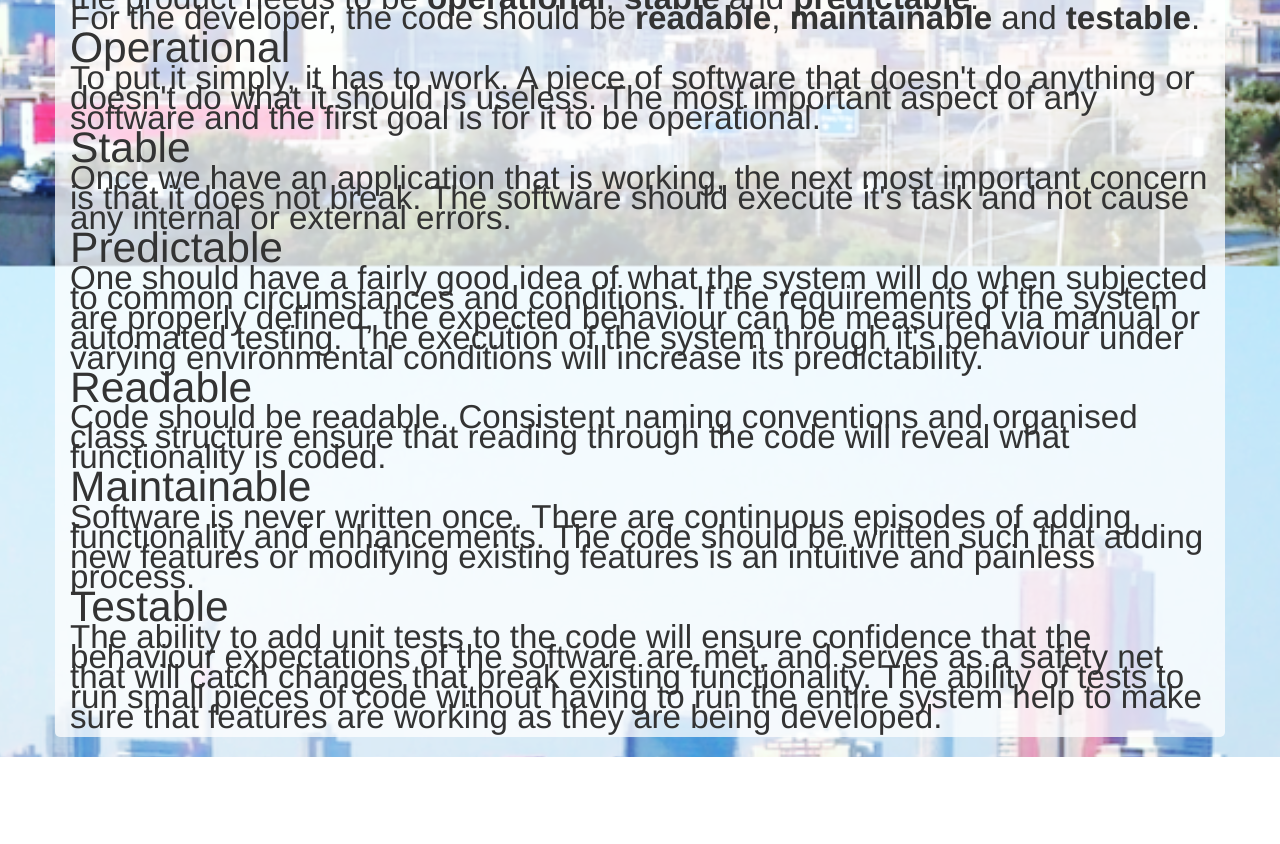
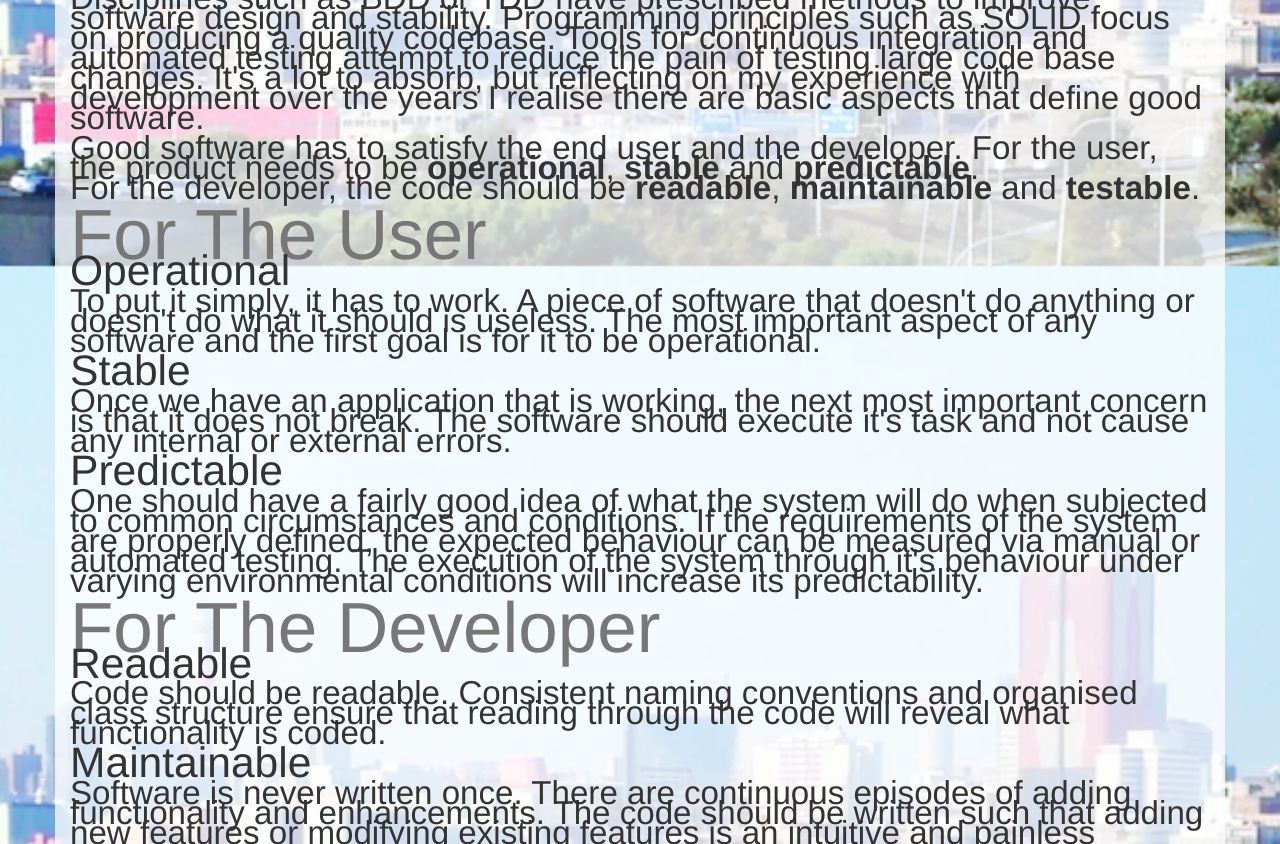
Before and after one commit to yegengovender/5StarApps, a plain HTML site: page software-quality/index.html in a window 1280 px wide. Shown: the part 534-1378 px from the top of the page. Before the commit the page ends 1291 px from the top, so only its background shows below. Drawn offline with Linux system fonts and the light colour scheme.

Commit message:
menu update content update

```diff
--- a/Content/software-quality.scss
+++ b/Content/software-quality.scss
@@ -19,3 +19,9 @@
 .second-letters{
   border-top: solid 4px;
 }
+
+.write-up {
+  h2 {
+    color: #777777;
+  }
+}
--- a/software-quality/index.html
+++ b/software-quality/index.html
@@ -30,11 +30,22 @@
             <h3>The most important aspects of software</h3>
 
             <p>
+                There are many ideas about what goes into software to ensure its quality. Disciplines such as BDD or TDD
+                have prescribed methods to improve software design and stability. Programming principles such as SOLID
+                focus on producing a quality codebase. Tools for continuous integration and automated testing attempt to
+                reduce the pain of testing large code base changes. It's a lot to absorb, but reflecting on my
+                experience with
+                development over the years I realise there are basic aspects that define good software.
+            </p>
+
+            <p>
                 Good software has to satisfy the end user and the developer. For the user, the product needs to be
                 <strong>operational</strong>, <strong>stable</strong> and <strong>predictable</strong>. <br/>
                 For the developer, the code should be <strong>readable</strong>, <strong>maintainable</strong> and
                 <strong>testable</strong>.
             </p>
+
+            <h2>For The User</h2>
 
             <h4>Operational</h4>
 
@@ -61,6 +72,8 @@
                 conditions will increase its predictability.
             </p>
 
+            <h2>For The Developer</h2>
+
             <h4>Readable</h4>
 
             <p>
@@ -81,7 +94,8 @@
             <p>
                 The ability to add unit tests to the code will ensure confidence that the behaviour expectations of the
                 software are met, and serves as a safety net that will catch changes that break existing functionality.
-                The ability of tests to run small pieces of code without having to run the entire system help to make sure that
+                The ability of tests to run small pieces of code without having to run the entire system help to make
+                sure that
                 features are working as they are being developed.
             </p>
         </div>
```
Also changed, not shown: index.html (+6 -0 lines), Content/software-quality.css.
